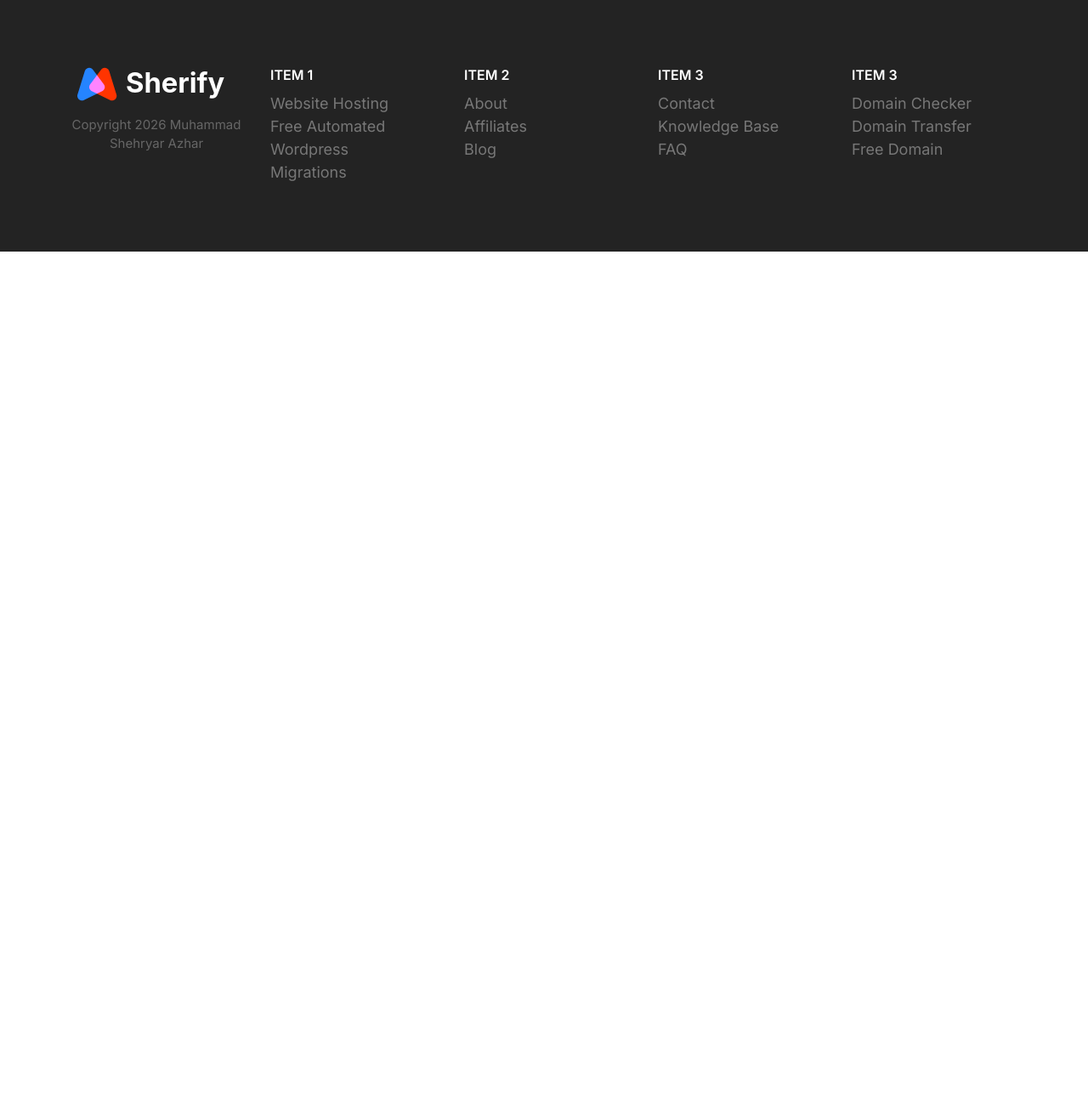
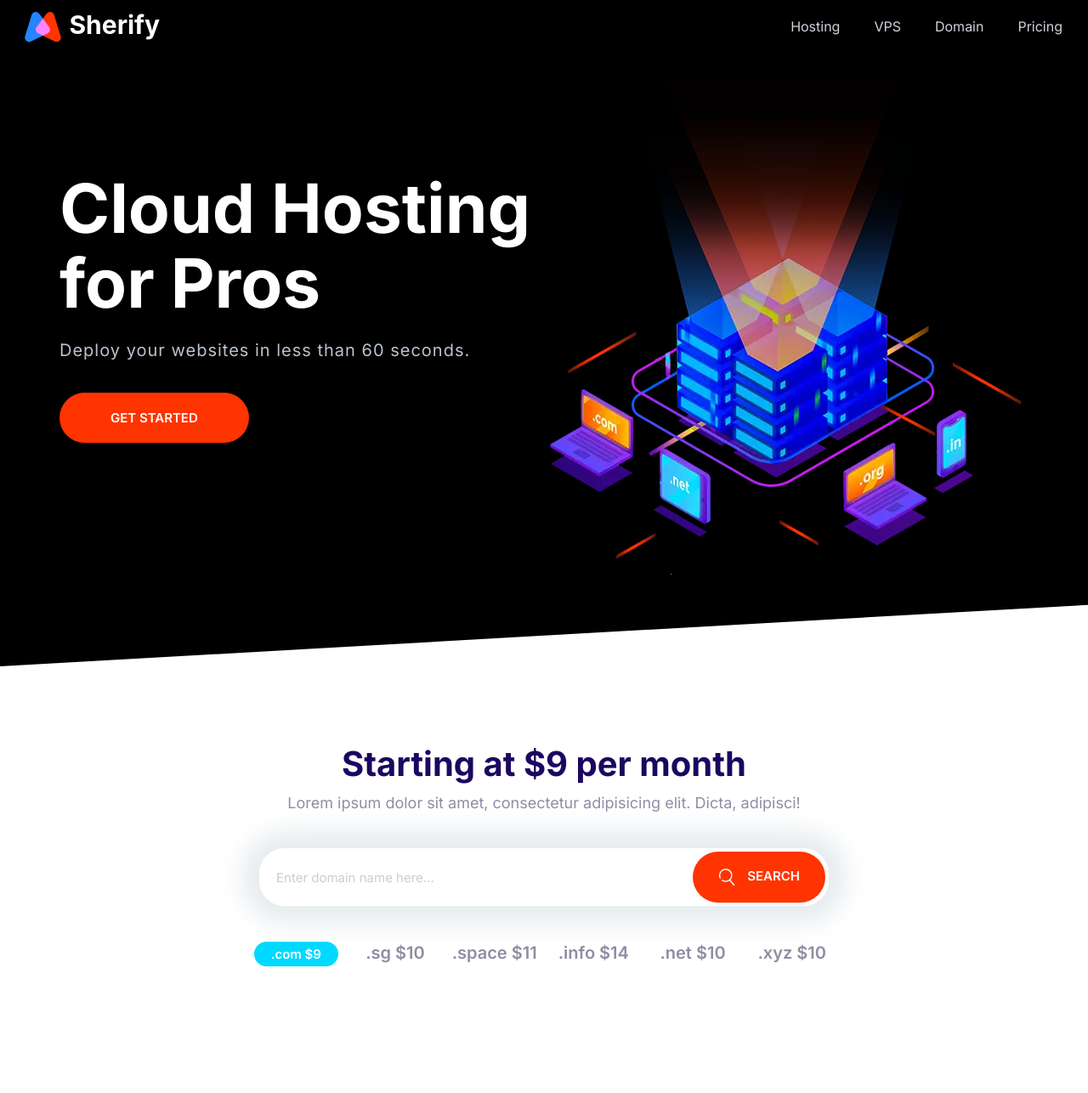
Before and after one commit to ShehryarAzhar/sherify, a plain HTML site: page index.html in a window 1280 px wide. Shown: the whole page at 85% size. Before the commit the page ends 800 px from the top, so only its background shows below. Drawn offline with Linux system fonts and the light colour scheme.

Commit message:
Putting it all together.

```diff
--- a/index.html
+++ b/index.html
@@ -14,76 +14,72 @@
     <title>Document</title>
   </head>
   <body>
-    <footer class="block block--dark footer">
-      <div class="container grid footer__sections">
-        <section class="collapsible collapsible--expanded footer__section">
-          <header class="collapsible__header">
-            <h2 class="collapsible__heading footer__heading">Item 1</h2>
-            <svg class="icon icon--white collapsible__chevron">
-              <use xlink:href="images/sprite.svg#chevron"></use>
-            </svg>
-          </header>
-          <div class="collapsible__content">
-            <ul class="list">
-              <li><a href="#">Website Hosting</a></li>
-              <li><a href="#">Free Automated Wordpress</a></li>
-              <li><a href="#">Migrations</a></li>
-            </ul>
-          </div>
-        </section>
-        <section class="collapsible footer__section">
-          <header class="collapsible__header">
-            <h2 class="collapsible__heading footer__heading">Item 2</h2>
-            <svg class="icon icon--white collapsible__chevron">
-              <use xlink:href="images/sprite.svg#chevron"></use>
-            </svg>
-          </header>
-          <div class="collapsible__content">
-            <ul class="list">
-              <li><a href="#">About</a></li>
-              <li><a href="#">Affiliates</a></li>
-              <li><a href="#">Blog</a></li>
-            </ul>
-          </div>
-        </section>
-        <section class="collapsible footer__section">
-          <header class="collapsible__header">
-            <h2 class="collapsible__heading footer__heading">Item 3</h2>
-            <svg class="icon icon--white collapsible__chevron">
-              <use xlink:href="images/sprite.svg#chevron"></use>
-            </svg>
-          </header>
-          <div class="collapsible__content">
-            <ul class="list">
-              <li><a href="#">Contact</a></li>
-              <li><a href="#">Knowledge Base</a></li>
-              <li><a href="#">FAQ</a></li>
-            </ul>
-          </div>
-        </section>
-        <section class="collapsible footer__section">
-          <header class="collapsible__header">
-            <h2 class="collapsible__heading footer__heading">Item 3</h2>
-            <svg class="icon icon--white collapsible__chevron">
-              <use xlink:href="images/sprite.svg#chevron"></use>
-            </svg>
-          </header>
-          <div class="collapsible__content">
-            <ul class="list">
-              <li><a href="#">Domain Checker</a></li>
-              <li><a href="#">Domain Transfer</a></li>
-              <li><a href="#">Free Domain</a></li>
-            </ul>
-          </div>
-        </section>
-        <section class="footer__brand">
+    <header>
+      <nav class="nav collapsible">
+        <a class="nav__brand" href="/">
           <img src="images/logo.svg" alt="" />
-          <p class="footer__copyright">
-            Copyright 2026 Muhammad Shehryar Azhar
+        </a>
+        <svg class="icon icon--white nav__toggler">
+          <use xlink:href="images/sprite.svg#menu"></use>
+        </svg>
+        <ul class="list nav__list collapsible__content">
+          <li class="nav__item"><a href="#">Hosting</a></li>
+          <li class="nav__item"><a href="#">VPS</a></li>
+          <li class="nav__item"><a href="#">Domain</a></li>
+          <li class="nav__item"><a href="#">Pricing</a></li>
+        </ul>
+      </nav>
+    </header>
+    <section class="block block--dark block--skewed-left hero">
+      <div class="container grid grid--1x2">
+        <header class="block__header hero__content">
+          <h1 class="block__heading">Cloud Hosting for Pros</h1>
+          <p class="hero__tagline">
+            Deploy your websites in less than 60 seconds.
           </p>
-        </section>
+          <a href="" class="btn btn--accent btn--stretched">Get Started</a>
+        </header>
+        <picture>
+          <source
+            type="image/webp"
+            srcset="images/banner.webp 1x, images/banner@2x.webp 2x" />
+          <source
+            type="image/png"
+            srcset="images/banner.png 1x, images/banner@2x.png 2x" />
+          <img class="hero__image" src="images/banner.png" alt=""
+        /></picture>
       </div>
-    </footer>
+    </section>
+    <section class="block container block-domain">
+      <header class="block__header">
+        <h2>Starting at $9 per month</h2>
+        <p>
+          Lorem ipsum dolor sit amet, consectetur adipisicing elit. Dicta,
+          adipisci!
+        </p>
+      </header>
+      <div class="input-group">
+        <input
+          type="text"
+          class="input"
+          placeholder="Enter domain name here..."
+        />
+        <button class="btn btn--accent">
+          <svg class="icon icon--white">
+            <use xlink:href="images/sprite.svg#search"></use>
+          </svg>
+          Search
+        </button>
+      </div>
+      <ul class="list block-domain__prices">
+        <li><span class="badge badge--secondary">.com $9</span></li>
+        <li>.sg $10</li>
+        <li>.space $11</li>
+        <li>.info $14</li>
+        <li>.net $10</li>
+        <li>.xyz $10</li>
+      </ul>
+    </section>
 
     <script src="js/main.js"></script>
   </body>
```
